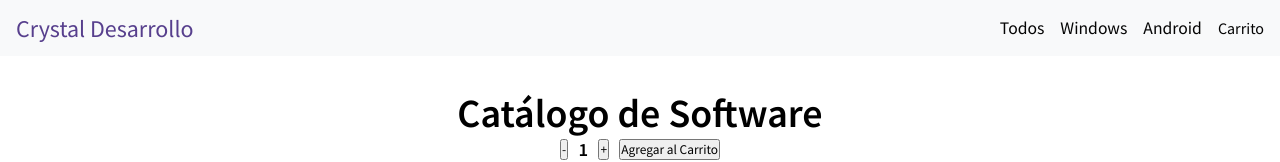
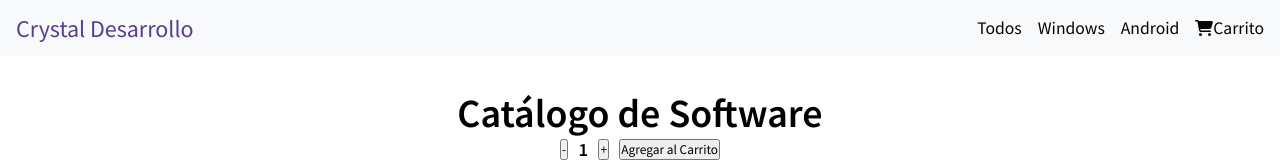
Before and after one commit to FacuMunozLemir/ReactSoftwareCommerce, a React (Create React App) app: page / in a window 1280 px wide. Shown: the top 162 px of the page. Built offline with nearby package versions, Linux system fonts and the light colour scheme.

Commit message:
Commit del branch para importar iconos desde FontAwesome

```diff
--- a/package.json
+++ b/package.json
@@ -3,6 +3,9 @@
   "version": "0.1.0",
   "private": true,
   "dependencies": {
+    "@fortawesome/fontawesome-svg-core": "^6.2.0",
+    "@fortawesome/free-solid-svg-icons": "^6.2.0",
+    "@fortawesome/react-fontawesome": "^0.2.0",
     "@testing-library/jest-dom": "^5.16.5",
     "@testing-library/react": "^13.3.0",
     "@testing-library/user-event": "^13.5.0",
--- a/src/App.js
+++ b/src/App.js
@@ -2,7 +2,7 @@ import "./App.css";
 import NavBar from "./components/NavBar/NavBar";
 import ItemListContainer from "./components/ItemListContainer/ItemListContainer";
 import ItemCount from "./components/ItemCount/ItemCount";
-
+import "./fontawesome";
 function App() {
   return (
     <div className="App">
--- a/src/components/NavBar/NavBar.jsx
+++ b/src/components/NavBar/NavBar.jsx
@@ -19,7 +19,8 @@ function NavBar() {
             <a href="#">Android</a>
           </li>
           <li>
-            <CartWidget></CartWidget>Carrito
+            <CartWidget />
+            <a href="#">Carrito</a>
           </li>
         </ul>
       </div>
--- /dev/null
+++ b/src/fontawesome.js
@@ -0,0 +1,11 @@
+// import the library
+import { library } from "@fortawesome/fontawesome-svg-core";
+
+// import your icons
+
+import { faShoppingCart } from "@fortawesome/free-solid-svg-icons";
+
+library.add(
+  faShoppingCart
+  // more icons go here
+);
```
Also changed, not shown: 1 other file (tests, documents, lock files or other folders).
